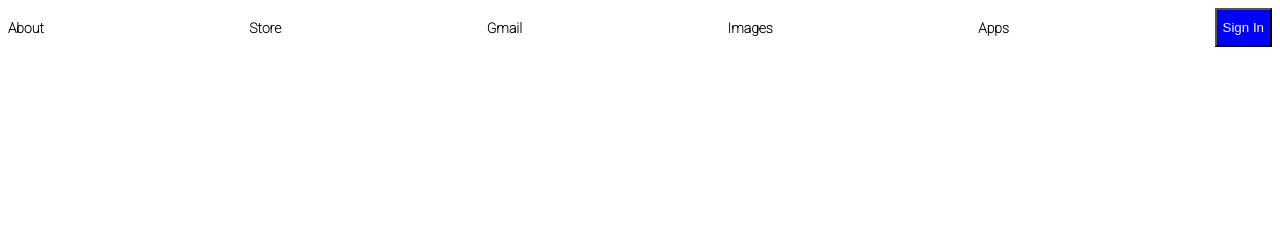
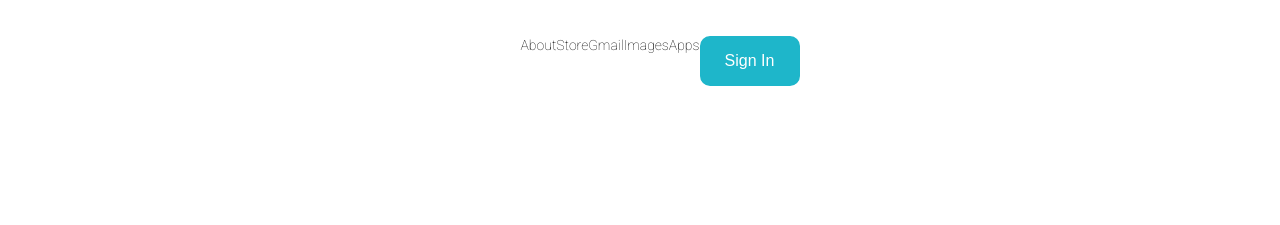
Before and after one commit to FamousLex/google-homepage, a plain HTML site: page index.html in a window 1280 px wide. Shown: the top 225 px of the page. Drawn offline with Linux system fonts and the light colour scheme.

Commit message:
learning more flexbox

```diff
--- a/index.html
+++ b/index.html
@@ -6,17 +6,19 @@
         <link rel="preconnect" href="https://fonts.gstatic.com">
         <link href="https://fonts.googleapis.com/css2?family=Roboto:wght@100&display=swap" rel="stylesheet">
     </head>
+    <body>
         <header>
-        <nav class="header">
-            <h2 id="about" class="header-text">About</h2>
-            <h2 id="store" class="header-text">Store</h2>
-            <h2 class="header-text">Gmail</h2>
-            <h2 class="header-text">Images</h2>
-            <h2 class="header-text">Apps</h2>
-            <button class="sign-in">Sign In</button>
+            <nav>
+                <ul>
+                    <li id="about"><a href="#" class="header-text">About</a></li>
+                    <li id="store"><a href="#" class="header-text">Store</a></li>
+                    <li id="gmail"><a href="#" class="header-text">Gmail</a></li>
+                    <li id="images"><a href="#" class="header-text">Images</a></li>
+                    <li id="images"><a href="#" class="header-text">Apps</a></li>
+                    <li><button id="sign-in">Sign In</button></li>
+                </ul>
             </nav>
         </header>
-    <body>
             <div>
                 <img class="google-logo" src="https://www.google.com/images/branding/googlelogo/1x/googlelogo_color_272x92dp.png">
                 <form >
--- a/style.css
+++ b/style.css
@@ -1,3 +1,55 @@
+header{
+    margin-top: 20px;
+    align-items: center;
+    height: 70px;
+    width: 100%;
+}
+
+nav {
+    display: flex;
+    justify-content: center;
+}
+
+ul{
+    list-style-type: none;
+    display: flex;
+    justify-content: space-between;
+}
+
+nav li{
+    display: inline;
+
+}
+
+a{
+    color: black;
+    text-decoration: none;
+
+}
+
+a:hover{
+    text-decoration: underline;
+}
+
+nav button{
+    margin-left: auto;
+    background: rgb(30, 182, 202);
+    color: white;
+    height: 50px;
+    width: 100px;
+    font-size: 16px;
+    border-radius: 10px;
+    border-style: solid;
+    border-color: rgb(30, 182, 202);
+
+}
+
+.header-text{
+    font-size: 14px;
+    font-family: 'Roboto', sans-serif;
+
+}
+
 .google-logo{
     display: block;
     position: relative;
@@ -33,17 +85,6 @@
     border-color: rgb(255, 255, 255)
 }
 
-.header{
-    display: flex;
-    justify-content: space-between;
-}
-
-.sign-in{
-    background-color: blue;
-    color: white;
-
-}
-
 .footer{
     display: flex;
     background-color: rgb(231, 231, 231);
@@ -53,24 +94,37 @@
     width: 100%;
 }
 
-.header-text{
-    font-size: 14px;
-    font-family: 'Roboto', sans-serif;
-}
-
 .footer-text{
     font-size: 14px;
     font-family: 'Roboto', sans-serif;
 }
 
+
+
+
+
 #about{
-
+    margin-right: auto;
 }
 
 #store{
 
 }
 
+#gmail{
+    margin-left: auto;
+}
+
+#images{
+
+}
+
+#apps{
+
+}
+
+
+
 #carbon{
 
     justify-self: center;
```
Lines whose indentation alone changed are shown as unchanged.
